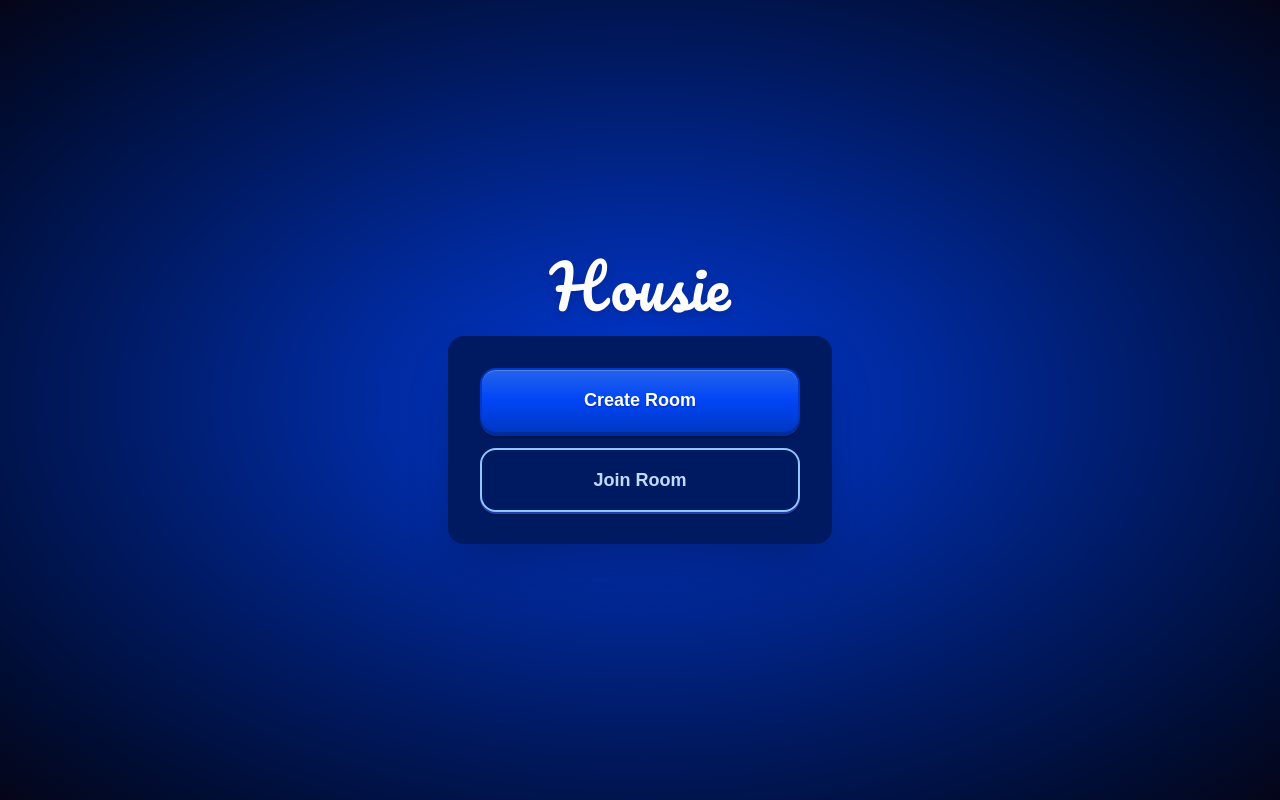
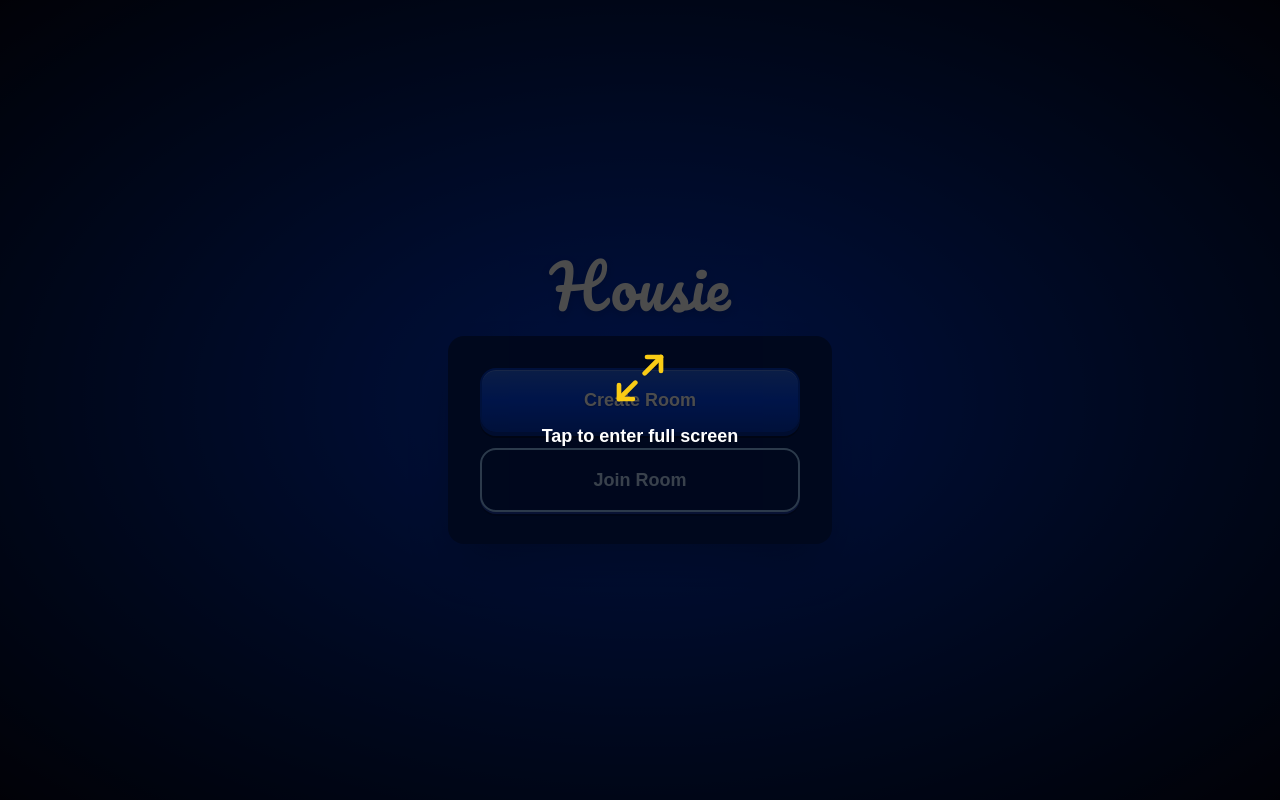
Before and after one commit to charanvinay/housie, a Next.js app: page / in a window 1280 px wide. Built offline with nearby package versions, Linux system fonts and the light colour scheme; a web font is replaced by a local one.

Commit message:
chore: full screen

```diff
--- a/components/Providers.tsx
+++ b/components/Providers.tsx
@@ -10,7 +10,7 @@ export function Providers({ children }: { children: ReactNode }) {
     <ModalProvider>
       <ToastProvider>
         {children}
-        {/* <FullscreenPrompt /> */}
+        <FullscreenPrompt />
       </ToastProvider>
     </ModalProvider>
   );
```
